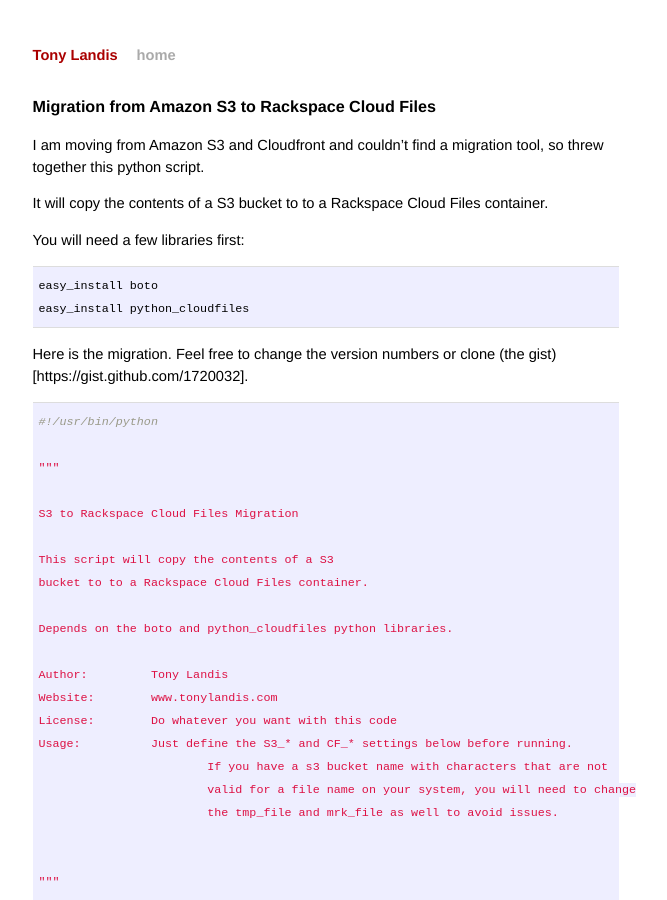
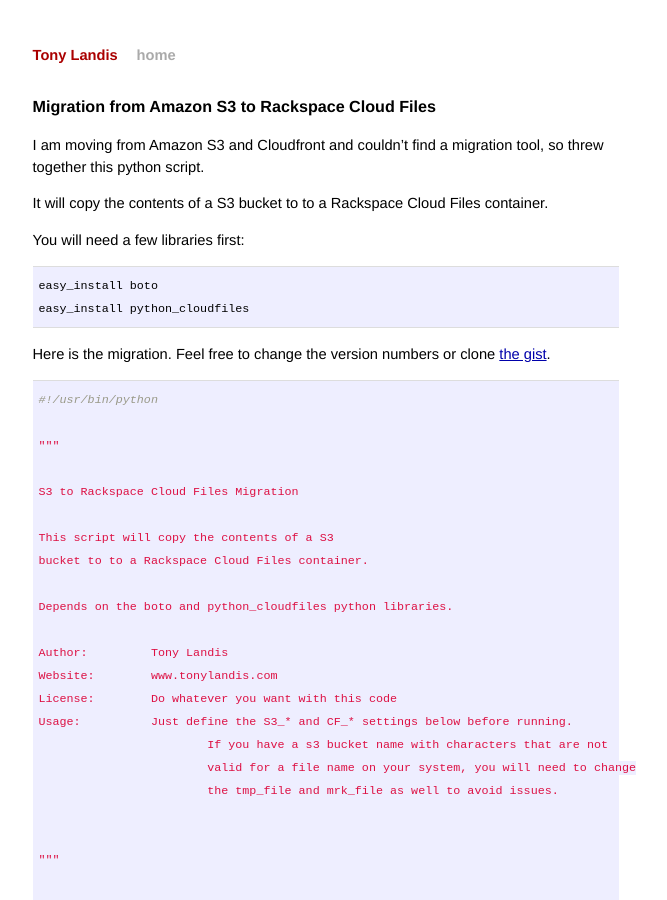
Before and after one commit to tony-landis/tony-landis.github.com, a Jekyll site: the page built from _posts/2012-02-01-migration-s3-cloudfront-rackspace-cloud-files-script.markdown, in a window 1280 px wide and 900 px high. Shown: the whole window, without its empty margins (314-981 px from the left). Built offline with Jekyll 4.4.1, drawn with Linux system fonts in a browser that asks for light colours; comment, search, counter and statistics services are not loaded; a style sheet for code colours, icons or effects is not loaded.

```diff
--- a/_posts/2012-02-01-migration-s3-cloudfront-rackspace-cloud-files-script.markdown
+++ b/_posts/2012-02-01-migration-s3-cloudfront-rackspace-cloud-files-script.markdown
@@ -20,7 +20,7 @@
 easy_install python_cloudfiles
 {% endhighlight %}
 
-Here is the migration. Feel free to change the version numbers or clone (the gist)[https://gist.github.com/1720032].
+Here is the migration. Feel free to change the version numbers or clone [the gist](https://gist.github.com/1720032).
 
 {% highlight python %}
 #!/usr/bin/python
```
